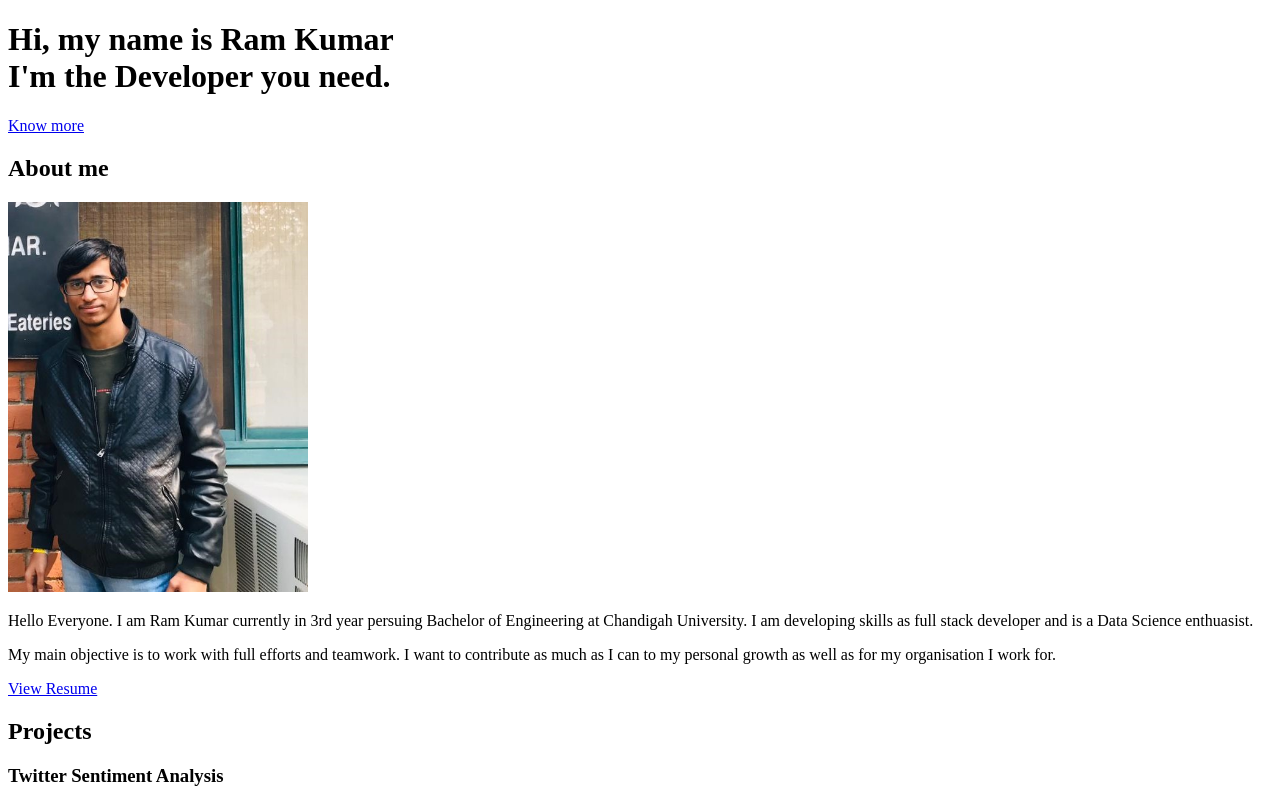
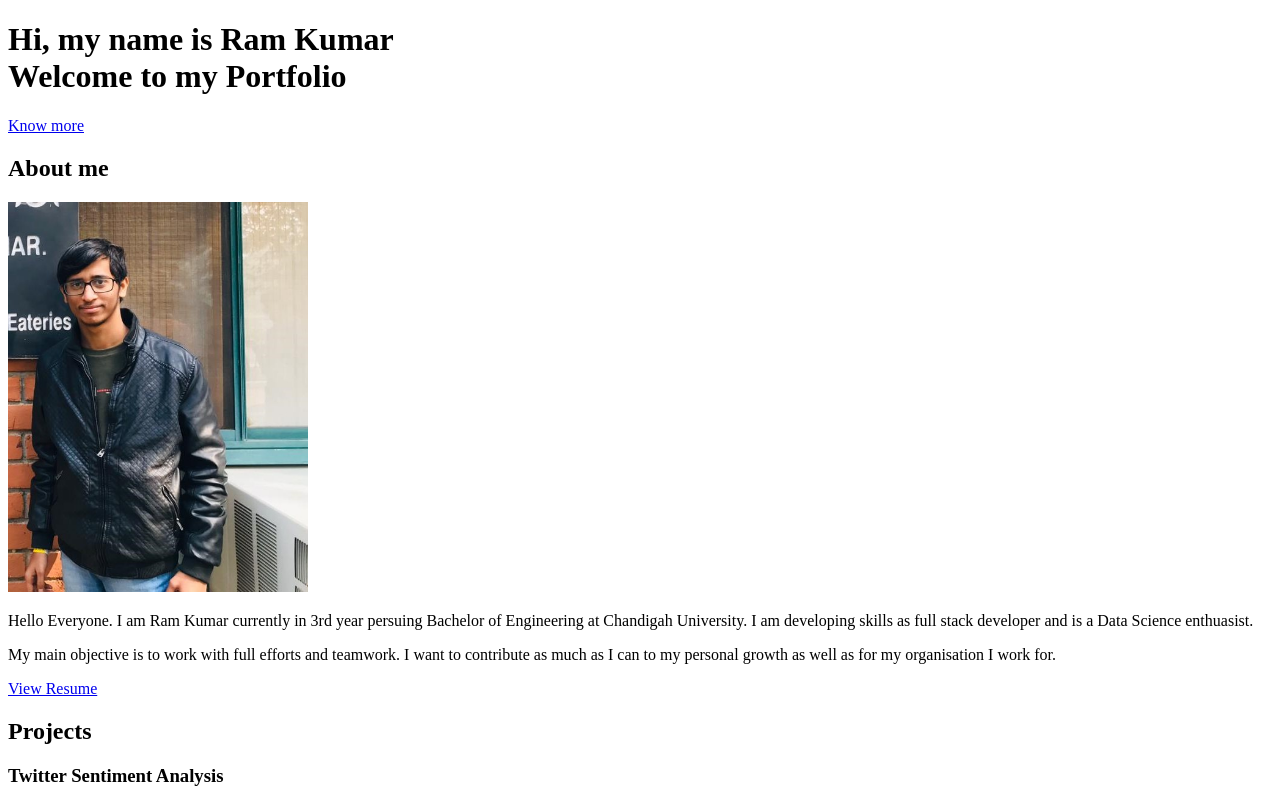
Before and after one commit to rampotter10/Portfolio, a website: page src/template.html in a window 1280 px wide. Shown: the top 800 px of the page. Drawn offline with nearby package versions, Linux system fonts and the light colour scheme.

Commit message:
Update template.html

```diff
--- a/src/template.html
+++ b/src/template.html
@@ -39,7 +39,7 @@
         <h1 class="hero-title" class="load-hidden">
           Hi, my name is <span class="text-color-main">Ram Kumar</span>
           <br />
-          I'm the Developer you need.
+         Welcome to my Portfolio
         </h1>
         <p class="hero-cta" class="load-hidden">
           <a class="cta-btn cta-btn--hero" href="#about">Know more</a>
```
